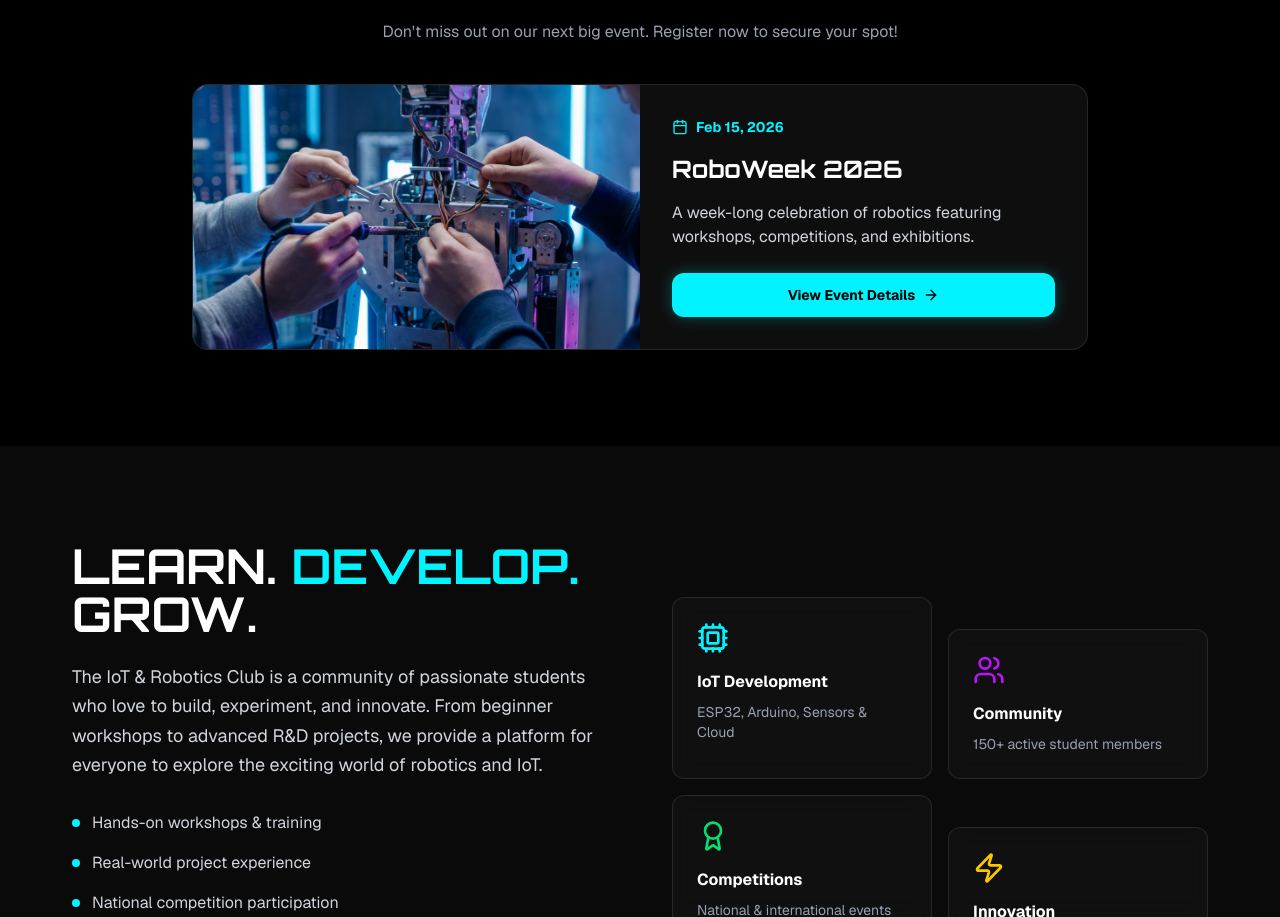
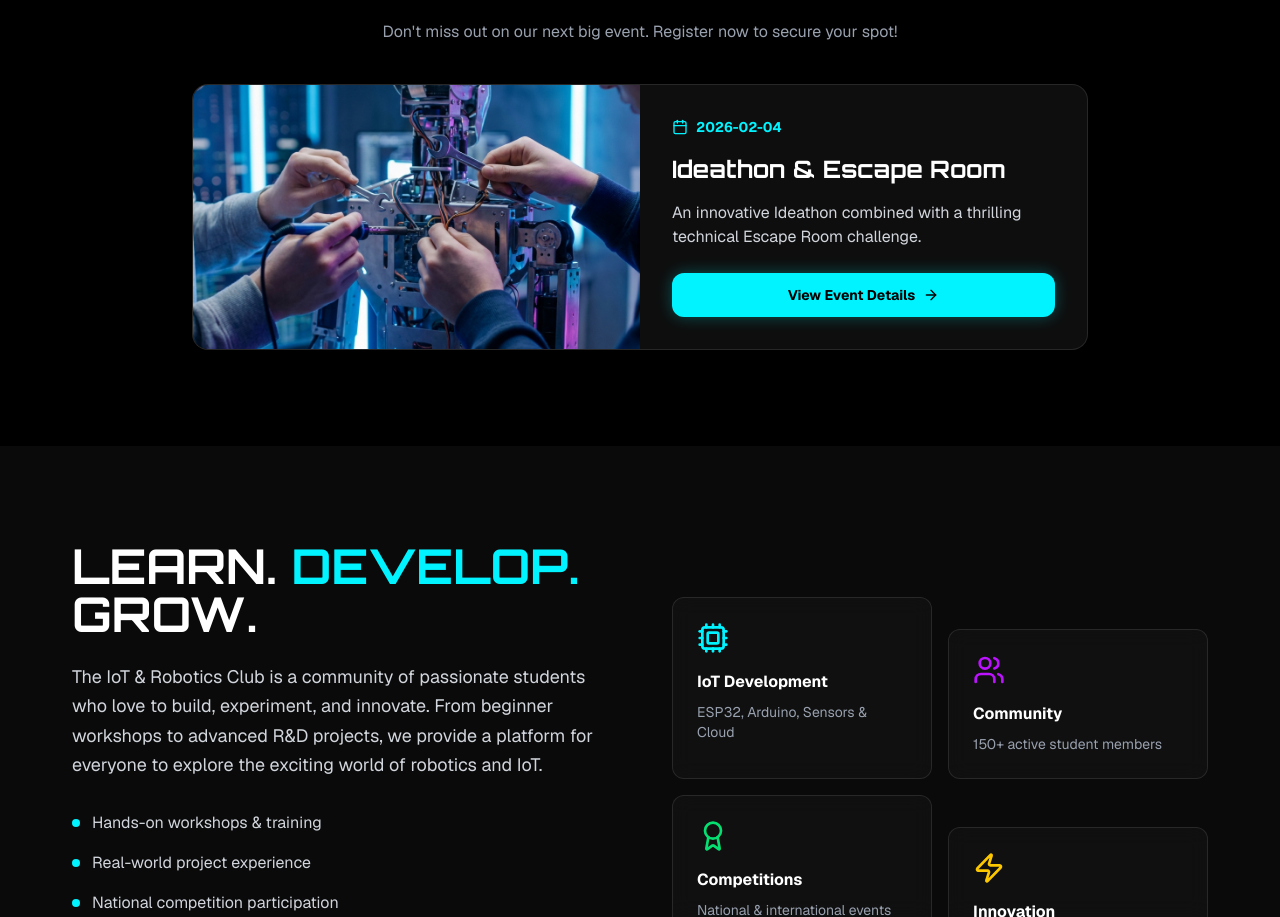
Before and after one commit to vedantsomani/iot-website, a Next.js app: page / in a window 1280 px wide. Shown: the part 1959-2876 px from the top of the page. Built offline with nearby package versions, Linux system fonts and the light colour scheme.

Commit message:
Update team members, photos, events, and contact info

```diff
--- a/src/app/page.tsx
+++ b/src/app/page.tsx
@@ -32,10 +32,20 @@ const stats = [
   { icon: Calendar, value: '50+', label: 'Events Hosted' },
 ];
 
-const upcomingEvent = {
-  title: 'RoboWeek 2026',
-  date: 'Feb 15, 2026',
-  description: 'A week-long celebration of robotics featuring workshops, competitions, and exhibitions.',
+import eventsData from '@/data/events.json';
+
+// Get the nearest upcoming event
+const getUpcomingEvent = () => {
+  const upcoming = eventsData.filter(e => e.type === 'upcoming');
+  // Sort by date ascending to get the nearest one
+  const sorted = upcoming.sort((a, b) => new Date(a.date).getTime() - new Date(b.date).getTime());
+  return sorted[0] || null;
+};
+
+const upcomingEvent = getUpcomingEvent() || {
+  title: 'Stay Tuned!',
+  date: 'Coming Soon',
+  description: 'We are planning something exciting. Check back later for updates!',
   image: '/images/event-placeholder.png',
 };
 
```
